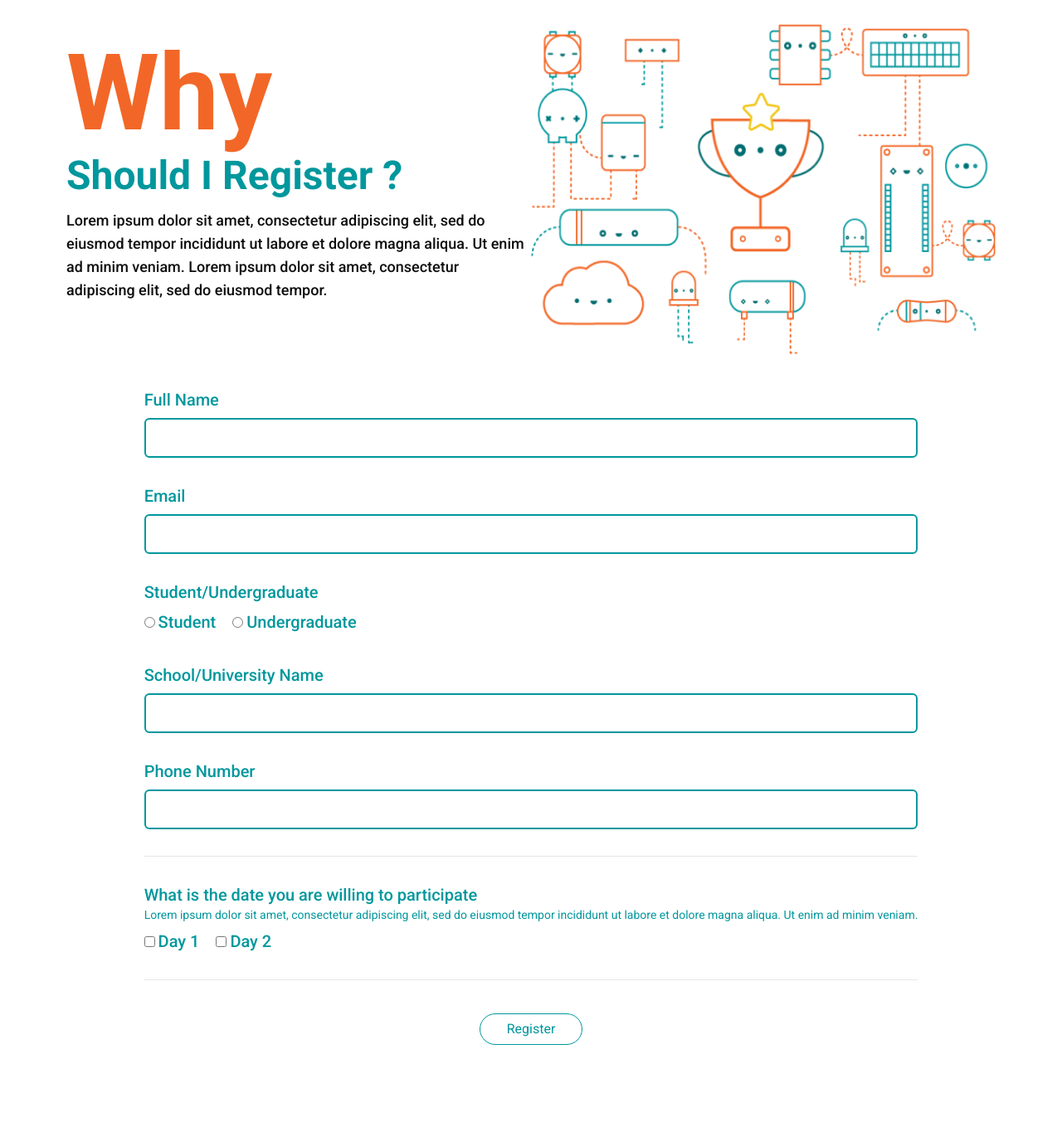
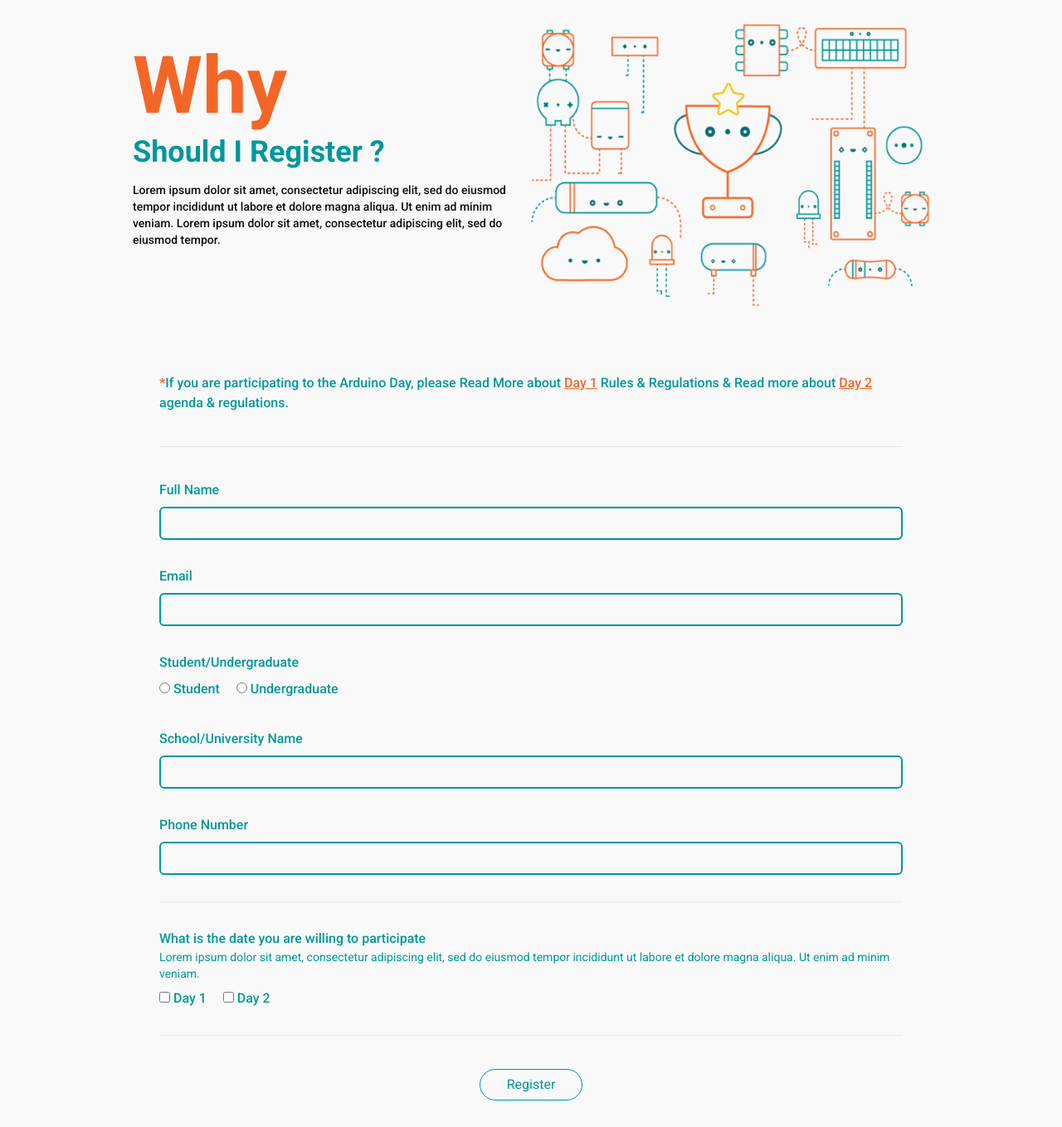
Before and after one commit to Mr-Duino/arduinoDay-web-frontend, a React (Vite) app: page /register in a window 1280 px wide. Shown: the whole page at 83% size. Before the commit the page ends 1292 px from the top, so only its background shows below. Built offline with nearby package versions, Linux system fonts and the light colour scheme.

Commit message:
fix: issues

```diff
--- a/src/App.tsx
+++ b/src/App.tsx
@@ -1,18 +1,11 @@
+import React from 'react'
 import './App.css'
-import About from './components/About'
-import Agenda from './components/Agenda'
-import Footer from './components/Footer'
-import Hero from './components/Hero'
-import NavBar from './components/NavBar'
-import Speakers from './components/Speakers'
-import Sponsors from './components/Sponsors'
-import Swag from './components/Swag'
-import Teams from './components/Teams'
-
 import { Route, Routes } from 'react-router-dom'
 import Register from './pages/Register'
 import Home from './pages/Home'
 import NotFound from './pages/NotFound'
+import DayOneRegulations from './pages/DayOneRegulations'
+import DayTwoRegulations from './pages/DayTwoRegulations'
 
 function App() {
 
@@ -23,6 +16,8 @@ function App() {
         <Route path='/' element={<Home/>}/>
         <Route path='/register' element={<Register />}/>
         <Route path='*' element={<NotFound />}/>
+        <Route path='/dayone-regulations' element={<DayOneRegulations />}/>
+        <Route path='/daytwo-regulations' element={<DayTwoRegulations />}/>
       </Routes>
     </div>
   )
--- a/src/components/Hero.tsx
+++ b/src/components/Hero.tsx
@@ -52,6 +52,7 @@ function Hero({ }: Props) {
           <img loading='lazy' src="/hero-img.png" alt="Hero Image" />
         </m.div>
       </div>
+      {/* test comment */}
     </div>
   )
 }
--- a/src/index.css
+++ b/src/index.css
@@ -4,7 +4,7 @@
 
 @layer base {
     .btn-1{
-        @apply text-30 border rounded-full px-8 py-1.5 bg-10 border-30 hover:text-10 hover:bg-30
+        @apply text-30 border rounded-full px-8 py-1.5 bg-10/0 border-30 hover:text-10 hover:bg-30
     }
     .btn-2{
         @apply text-10 border rounded-full px-8 py-1.5 bg-30 border-10 hover:text-30 hover:bg-10
@@ -17,6 +17,10 @@
     }
 }
 
+body{
+    background-color: #F9F9F9;
+}
+
 .card-two {
 background:url('/cardImg2.png');
 background-size:cover;
--- /dev/null
+++ b/src/pages/DayOneRegulations.tsx
@@ -0,0 +1,11 @@
+import React from 'react'
+
+type Props = {}
+
+function DayOneRegulations({}: Props) {
+  return (
+    <div>DayOneRegulations</div>
+  )
+}
+
+export default DayOneRegulations
--- /dev/null
+++ b/src/pages/DayTwoRegulations.tsx
@@ -0,0 +1,11 @@
+import React from 'react'
+
+type Props = {}
+
+function DayTwoRegulations({}: Props) {
+  return (
+    <div>DayTwoRegulations</div>
+  )
+}
+
+export default DayTwoRegulations
--- a/src/pages/Register.tsx
+++ b/src/pages/Register.tsx
@@ -5,10 +5,11 @@ import {
   doc,
   setDoc,
 } from "firebase/firestore";
+import { Link } from "react-router-dom";
 
 type Props = {};
 
-function Register({}: Props) {
+function Register({ }: Props) {
   const [fname, setFName] = useState(""); // Full Name
   const [email, setEmail] = useState(""); // Email
   const [uniorscl, setUniOrScl] = useState(""); // University or School
@@ -31,7 +32,7 @@ function Register({}: Props) {
   const [eduM2Name, setEduM2Name] = useState(""); //Member 2 University or School Name
   const [m2phone, setM2Phone] = useState(""); // Member 2 Phone
 
-  const [formSubmited,setFormSubmitted] = useState(false);
+  const [formSubmited, setFormSubmitted] = useState(false);
 
   const onOptionChange = (event: any) => {
     setHackthon(event.target.value);
@@ -84,14 +85,14 @@ function Register({}: Props) {
   };
 
   const style = {
-    formLableStyle: "text-30 font-medium text-xl",
+    formLableStyle: "text-30 font-medium text-md",
     formFieldStyle:
-      "border-2 border-30 rounded-md w-[100%] h-9 mt-2 md:h-12 active:border-70 focus:border-70 active:outline-none focus:outline-none text-30 font-medium px-3",
+      "border-2 bg-10/0 border-30 rounded-md w-[100%] h-9 mt-2 md:h-10 active:border-70 focus:border-70 active:outline-none focus:outline-none text-30 font-medium px-3",
   };
 
   return (
     <div className="px-4 md:px-10 lg:px-20">
-      <div className="grid grid-cols-1 md:grid-cols-2">
+      <div className="grid grid-cols-1 md:grid-cols-2 md:px-3 lg:px-20">
         <m.div
           initial={{
             opacity: 0,
@@ -102,18 +103,18 @@ function Register({}: Props) {
             x: 0,
           }}
           transition={{
-            duration: 1.5,
+            duration: 1,
             ease: "easeInOut",
           }}
           className="flex flex-col justify-center"
         >
-          <h1 className="text-70 text-8xl font-semibold lg:text-9xl">Why</h1>
+          <h1 className="text-70 text-8xl font-semibold">Why</h1>
           <br />
-          <h1 className="text-30 font-semibold text-4xl -mt-3 lg:text-5xl">
+          <h1 className="text-30 font-semibold text-4xl -mt-3 ">
             Should I Register ?
           </h1>
 
-          <p className="text-80 text-sm font-medium my-4 lg:text-lg">
+          <p className="text-80 text-sm font-medium my-4 ">
             Lorem ipsum dolor sit amet, consectetur adipiscing elit, sed do
             eiusmod tempor incididunt ut labore et dolore magna aliqua. Ut enim
             ad minim veniam. Lorem ipsum dolor sit amet, consectetur adipiscing
@@ -132,7 +133,7 @@ function Register({}: Props) {
             x: 0,
           }}
           transition={{
-            duration: 1.5,
+            duration: 1,
             ease: "easeInOut",
           }}
           className="flex justify-center mt-7"
@@ -146,6 +147,8 @@ function Register({}: Props) {
         </m.div>
       </div>
 
+
+
       <m.div
         initial={{
           opacity: 0,
@@ -156,12 +159,19 @@ function Register({}: Props) {
           x: 0,
         }}
         transition={{
-          duration: 1.5,
+          duration: 1,
           ease: "easeInOut",
         }}
-        className="mt-10 md:flex md:justify-center"
+        className="mt-20 max-w-4xl flex flex-col gap-10 mx-auto md:justify-center"
       >
-        {!formSubmited &&(
+
+        <div>
+          <h3 className="text-30 text-md font-medium"><span className="text-70 font-bold">*</span>If you are participating to the Arduino Day, please Read More about <span className="text-70 underline cursor-pointer"> <Link to={'/dayone-regulations'}>Day 1</Link></span> Rules & Regulations & Read more about <span className="text-70 underline cursor-pointer"><Link to={'/daytwo-regulations'}>Day 2</Link></span> agenda & regulations.</h3>
+        </div>
+
+        <hr />
+
+        {!formSubmited && (
           <form onSubmit={onSubmitHandler}>
             <div className="grid grid-cols-1 gap-8">
               <div>
@@ -200,7 +210,7 @@ function Register({}: Props) {
                         checked={uniorscl === "Student"}
                         onChange={(event) => onOptionChangeEdu(event)}
                       />{" "}
-                      <span className="text-30 font-medium text-xl">Student</span>
+                      <span className="text-30 font-medium text-md">Student</span>
                     </div>
                     <div>
                       <input
@@ -211,7 +221,7 @@ function Register({}: Props) {
                         checked={uniorscl === "Undergraduate"}
                         onChange={(event) => onOptionChangeEdu(event)}
                       />{" "}
-                      <span className="text-30 font-medium text-xl">
+                      <span className="text-30 font-medium text-md">
                         Undergraduate
                       </span>
                     </div>
@@ -260,7 +270,7 @@ function Register({}: Props) {
                       checked={day1}
                       onChange={(e) => setDay1(e.target.checked)}
                     />{" "}
-                    <span className="text-30 font-medium text-xl">Day 1</span>
+                    <span className="text-30 font-medium text-md">Day 1</span>
                   </div>
                   <div>
                     <input
@@ -270,7 +280,7 @@ function Register({}: Props) {
                       checked={day2}
                       onChange={(e) => setDay2(e.target.checked)}
                     />{" "}
-                    <span className="text-30 font-medium text-xl">Day 2</span>
+                    <span className="text-30 font-medium text-md">Day 2</span>
                   </div>
                 </div>
               </div>
@@ -295,7 +305,7 @@ function Register({}: Props) {
                         checked={hackthon === "Yes"}
                         onChange={(event) => onOptionChange(event)}
                       />{" "}
-                      <span className="text-30 font-medium text-xl">Yes</span>
+                      <span className="text-30 font-medium text-md">Yes</span>
                     </div>
                     <div>
                       <input
@@ -306,7 +316,7 @@ function Register({}: Props) {
                         checked={hackthon === "No"}
                         onChange={(event) => onOptionChange(event)}
                       />{" "}
-                      <span className="text-30 font-medium text-xl">No</span>
+                      <span className="text-30 font-medium text-md">No</span>
                     </div>
                   </div>
                 </div>
@@ -363,7 +373,7 @@ function Register({}: Props) {
                             checked={m1uniorscl === "Student"}
                             onChange={(event) => onOptionChangeEduM1(event)}
                           />{" "}
-                          <span className="text-30 font-medium text-xl">
+                          <span className="text-30 font-medium text-md">
                             Student
                           </span>
                         </div>
@@ -376,7 +386,7 @@ function Register({}: Props) {
                             checked={m1uniorscl === "Undergraduate"}
                             onChange={(event) => onOptionChangeEduM1(event)}
                           />{" "}
-                          <span className="text-30 font-medium text-xl">
+                          <span className="text-30 font-medium text-md">
                             Undergraduate
                           </span>
                         </div>
@@ -448,7 +458,7 @@ function Register({}: Props) {
                             checked={m2uniorscl === "Student"}
                             onChange={(event) => onOptionChangeEduM2(event)}
                           />{" "}
-                          <span className="text-30 font-medium text-xl">
+                          <span className="text-30 font-medium text-md">
                             Student
                           </span>
                         </div>
@@ -461,7 +471,7 @@ function Register({}: Props) {
                             checked={m2uniorscl === "Undergraduate"}
                             onChange={(event) => onOptionChangeEduM2(event)}
                           />{" "}
-                          <span className="text-30 font-medium text-xl">
+                          <span className="text-30 font-medium text-md">
                             Undergraduate
                           </span>
                         </div>
@@ -503,7 +513,18 @@ function Register({}: Props) {
           </form>
         )}
         {/* Add your thank you note here */}
-        {formSubmited &&(<div>Tank You!</div>)}
+        {formSubmited && (
+          <div className="flex flex-col justify-center items-center my-10">
+            <h1 className="text-center text-4xl text-70 font-medium">Thank You !</h1>
+            <p className="text-center text-sm text-30 font-medium">Thank you for registering for the Arduino Day 2023.</p>
+            <div>
+              <Link to={'/'}>
+                <button className="btn-1 mt-10">Back To Home</button>
+              </Link>
+            </div>
+
+          </div>
+        )}
       </m.div>
     </div>
   );
--- a/tailwind.config.cjs
+++ b/tailwind.config.cjs
@@ -7,8 +7,6 @@ module.exports = {
   theme: {
     extend: {
       colors: {
-        'my-custom-color': '#f26727',
-        'my-custom-colorDark': '#b04719',
         10: "#FFFFFF",
         20: "#7FCBCD",
         30: "#00979D",
```
Also changed, not shown: src/components/About.tsx (+19 -5 lines), src/components/Sponsors.tsx (+25 -20 lines).
